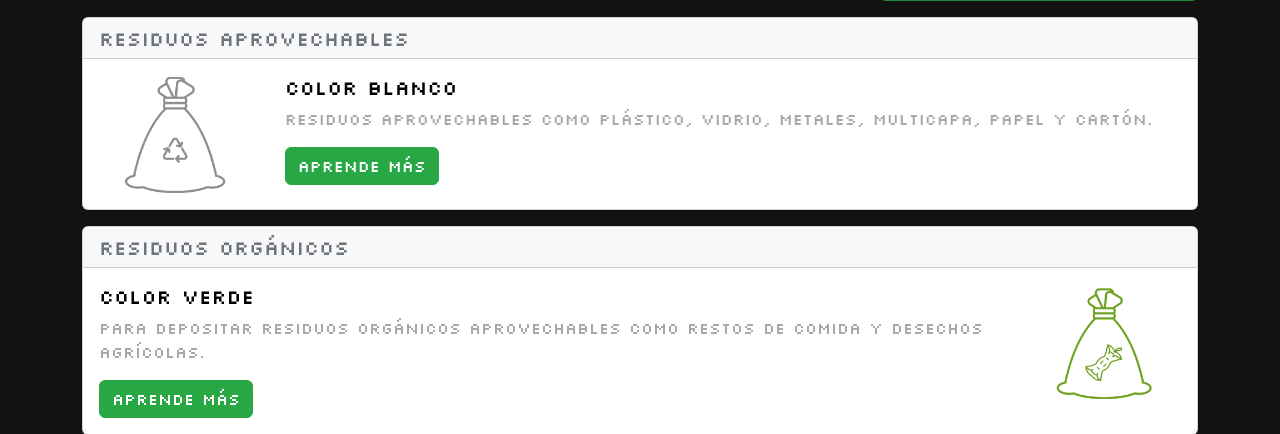
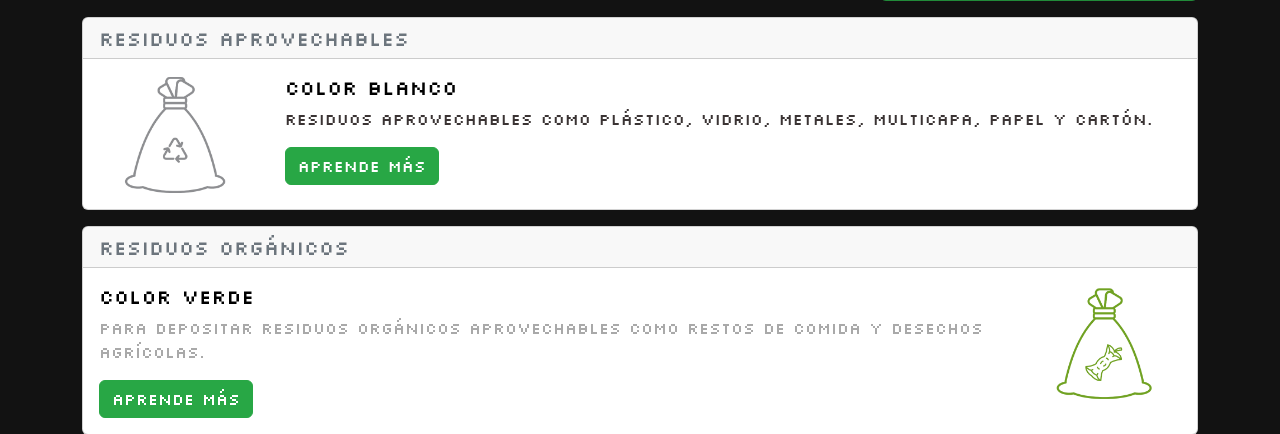
Before and after one commit to JuanC-Fandino/Smart-Classifier-AI, a Flask app: page / in a window 1280 px wide, with the pointer over the restyled element. Shown: the part 639-1073 px from the top of the page. Run offline with Flask 2, Linux system fonts and the light colour scheme; some libraries are stand-ins or nearby versions.

Commit message:
feat: hover over text

```diff
--- a/app/static/stylesheets/style.css
+++ b/app/static/stylesheets/style.css
@@ -30,6 +30,10 @@ body {
     color: darkgray;
 }
 
+.standard_text:hover {
+    color: #3b3434;
+}
+
 .btn {
     background-color: #28a745;
     border-color: #28a745;
```
